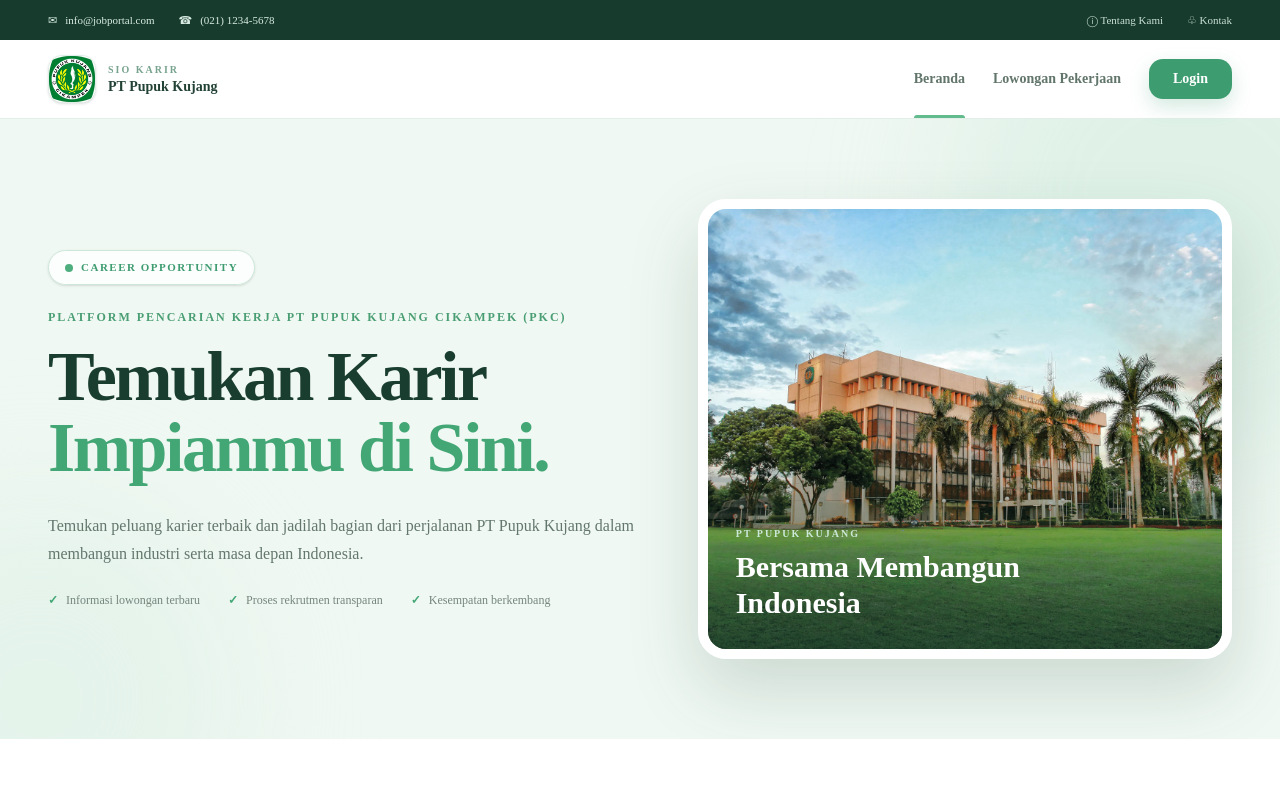
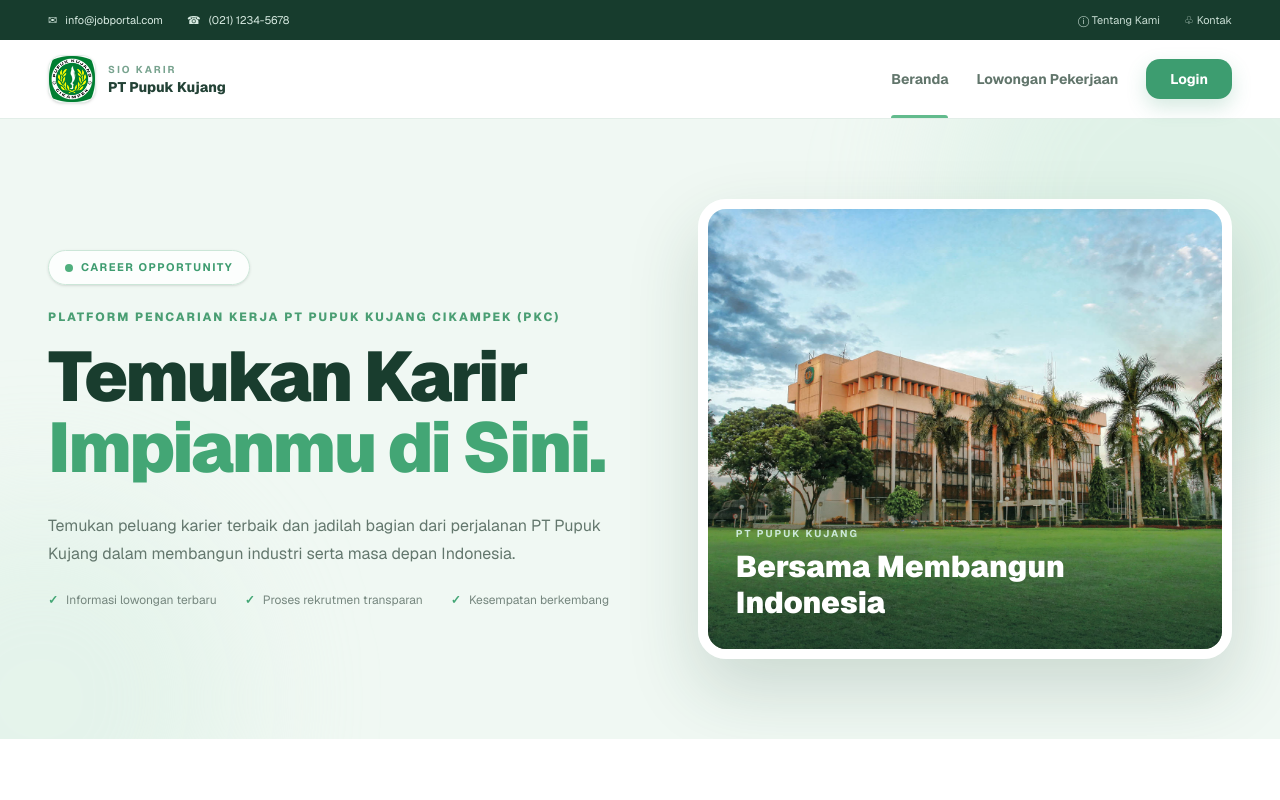
Before and after one commit to AsepSaepuloh05/jobportal-pupuk-kujang, a Next.js app: page / in a window 1280 px wide. Shown: the top 800 px of the page. Built offline with nearby package versions, Linux system fonts and the light colour scheme.

Commit message:
font di layout nya

```diff
--- a/app/layout.tsx
+++ b/app/layout.tsx
@@ -1,10 +1,10 @@
 import type { Metadata } from "next";
-import { Plus_Jakarta_Sans } from "next/font/google";
+import { Geist } from "next/font/google";
 
 import "./globals.css";
 
-const plusJakarta = Plus_Jakarta_Sans({
-  variable: "--font-plus-jakarta",
+const geistSans = Geist({
+  variable: "--font-geist-sans",
   subsets: ["latin"],
 });
 
@@ -21,7 +21,7 @@
   return (
     <html
       lang="id"
-      className={`${plusJakarta.variable} h-full antialiased`}
+      className={`${geistSans.variable} h-full antialiased`}
     >
       <body className="min-h-full">
         {children}
```
